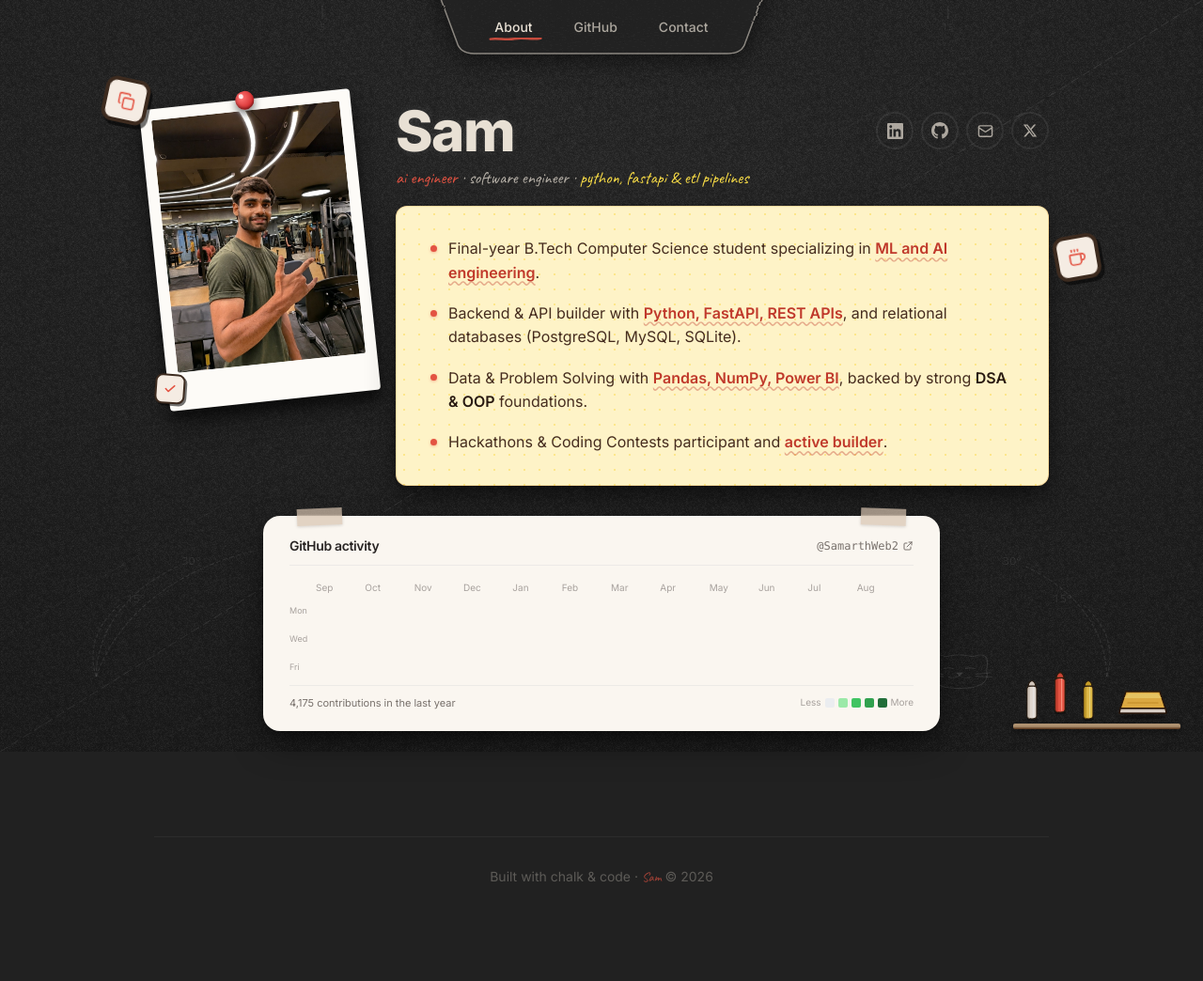
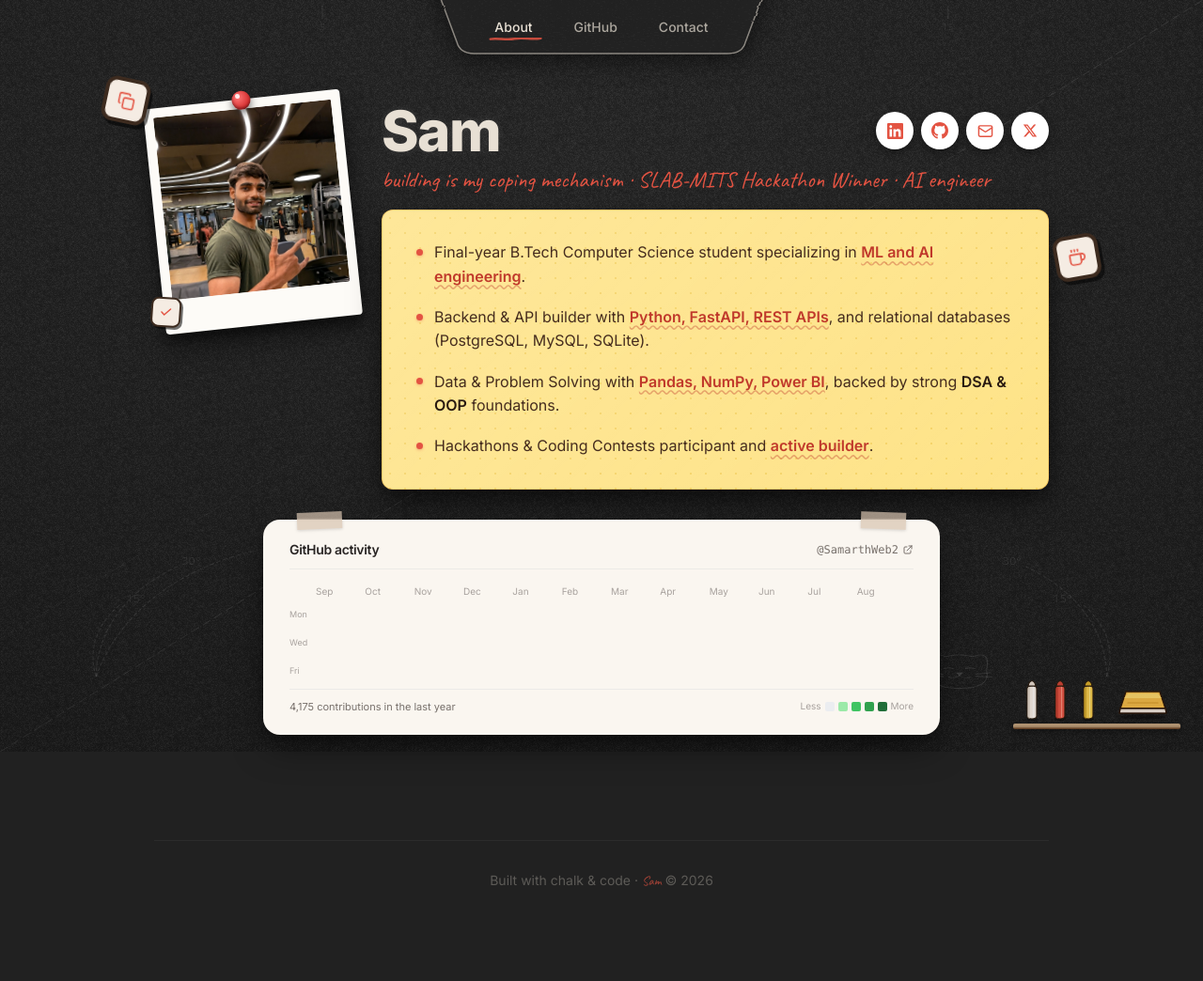
Before and after one commit to Samarthweb2/sam-portfolio, a Python web app: template templates/index.html in a window 1280 px wide. Shown: the whole page at 94% size. Before the commit the page ends 939 px from the top, so only its background shows below. Run offline with Jinja, Linux system fonts and the light colour scheme; the template is opened without the code that fills it, so the values that code supplies are empty; some libraries are stand-ins or nearby versions.

Commit message:
feat: updated headline in red, darker yellow sticky note with click wobble vibration, white circular social tags with coral red icons, exact polaroid proportions, and toggle-based chalk annotation cursor

```diff
--- a/static/css/style.css
+++ b/static/css/style.css
@@ -338,7 +338,7 @@ body {
   transform: translateY(-2px);
 }
 
-/* ---------- Polaroid Photo Card with Pushpin ---------- */
+/* ---------- Polaroid Photo Card with Pushpin (Arjun Exact Dimensions) ---------- */
 .polaroid-wrapper {
   position: relative;
   display: inline-block;
@@ -348,20 +348,20 @@ body {
 .polaroid-frame {
   position: relative;
   background: #fdfbf7;
-  padding: 10px 10px 34px 10px;
+  padding: 9px 9px 32px 9px;
   border-radius: 4px;
   box-shadow:
-    0 14px 28px rgba(0, 0, 0, 0.45),
-    0 10px 10px rgba(0, 0, 0, 0.35);
+    0 14px 28px rgba(0, 0, 0, 0.48),
+    0 8px 10px rgba(0, 0, 0, 0.32);
   transform: rotate(-6deg);
   transition: transform 0.35s cubic-bezier(0.34, 1.56, 0.64, 1), box-shadow 0.35s ease;
-  width: 200px;
+  width: 190px;
 }
 
 @media (min-width: 640px) {
   .polaroid-frame {
-    width: 225px;
-    padding: 12px 12px 40px 12px;
+    width: 210px;
+    padding: 10px 10px 36px 10px;
   }
 }
 
@@ -398,17 +398,17 @@ body {
 
 .polaroid-img {
   width: 100%;
-  height: 235px;
+  height: 180px;
   object-fit: cover;
-  object-position: center 22%;
+  object-position: center 15%;
   border-radius: 2px;
-  filter: contrast(1.03) saturate(1.02);
+  filter: contrast(1.04) saturate(1.02);
   display: block;
 }
 
 @media (min-width: 640px) {
   .polaroid-img {
-    height: 270px;
+    height: 195px;
   }
 }
 
@@ -420,19 +420,45 @@ body {
   transform: rotate(10deg);
 }
 
-/* ---------- Yellow Sticky Note Bio Card ---------- */
+/* ---------- Yellow Sticky Note Bio Card (Arjun Exact Darker Yellow & Tilt) ---------- */
 .yellow-note-card {
-  background-color: #FEF3C7;
-  background-image: radial-gradient(#FDE68A 0.75px, transparent 0.75px);
-  background-size: 16px 16px;
+  background-color: #FEE388;
+  background-image:
+    linear-gradient(135deg, rgba(255, 255, 255, 0.15) 0%, transparent 100%),
+    radial-gradient(#F5D366 0.75px, transparent 0.75px);
+  background-size: 100% 100%, 16px 16px;
   color: #3b2a1a;
   border-radius: 12px;
   padding: 1.5rem 1.75rem;
   box-shadow:
-    0 15px 35px -5px rgba(0, 0, 0, 0.45),
-    0 6px 12px rgba(0,0,0,0.25);
+    0 16px 36px -4px rgba(0, 0, 0, 0.52),
+    0 6px 14px rgba(0,0,0,0.28);
   position: relative;
-  border: 1px solid rgba(217, 119, 6, 0.22);
+  border: 1px solid rgba(217, 130, 6, 0.28);
+  --card-rot: 0.5deg;
+  transform: rotate(var(--card-rot));
+  cursor: pointer;
+  transition: box-shadow 0.2s ease;
+}
+
+.yellow-note-card:hover {
+  box-shadow:
+    0 20px 42px -4px rgba(0, 0, 0, 0.6),
+    0 8px 18px rgba(0,0,0,0.32);
+}
+
+/* Sticky Note Wobble / Vibration on Click */
+.sticky-wobble {
+  animation: stickyWobble 0.45s cubic-bezier(0.36, 0.07, 0.19, 0.97) both;
+}
+
+@keyframes stickyWobble {
+  0% { transform: rotate(var(--card-rot, 0deg)) scale(1); }
+  20% { transform: rotate(calc(var(--card-rot, 0deg) - 2.8deg)) scale(0.98); }
+  40% { transform: rotate(calc(var(--card-rot, 0deg) + 2.2deg)) scale(1.02); }
+  60% { transform: rotate(calc(var(--card-rot, 0deg) - 1.4deg)) scale(0.99); }
+  80% { transform: rotate(calc(var(--card-rot, 0deg) + 0.8deg)) scale(1.01); }
+  100% { transform: rotate(var(--card-rot, 0deg)) scale(1); }
 }
 
 @media (min-width: 640px) {
@@ -651,27 +677,32 @@ body {
   border-bottom: 1px solid rgba(255, 255, 255, 0.06);
 }
 
-/* ---------- Social Links ---------- */
+/* ---------- Social Links (Arjun Style: White Discs with Coral Red Icons) ---------- */
 .social-link {
   display: inline-flex;
   align-items: center;
   justify-content: center;
-  width: 44px;
-  height: 44px;
-  border-radius: 12px;
-  border: 2px solid rgba(255, 255, 255, 0.1);
-  color: var(--color-on-mat);
-  opacity: 0.7;
+  width: 36px;
+  height: 36px;
+  border-radius: 9999px;
+  background: #FFFFFF;
+  color: #E35342;
+  box-shadow: 0 4px 10px rgba(0, 0, 0, 0.35);
   text-decoration: none;
-  transition: all 0.25s ease;
+  transition: transform 0.2s ease, box-shadow 0.2s ease;
+}
+
+@media (min-width: 640px) {
+  .social-link {
+    width: 38px;
+    height: 38px;
+  }
 }
 
 .social-link:hover {
-  opacity: 1;
-  border-color: var(--color-accent);
-  color: var(--color-accent);
-  transform: translateY(-2px);
-  box-shadow: 0 4px 12px rgba(227, 83, 66, 0.2);
+  transform: translateY(-2px) scale(1.08);
+  box-shadow: 0 8px 20px rgba(227, 83, 66, 0.35);
+  color: #C0392B;
 }
 
 /* ---------- Tech Badge ---------- */
--- a/static/js/chalk-canvas.js
+++ b/static/js/chalk-canvas.js
@@ -1,7 +1,7 @@
 /**
  * Chalk Drawing Canvas & Red Pen Annotations
- * Allows visitors to click & draw/annotate anywhere on the chalkboard with red pen/chalk by default.
- * Features: Red pen/chalk default, 3 chalk colors, eraser mode, wipe-all (double-click duster).
+ * Allows visitors to activate chalk drawing mode from the shelf.
+ * When not active, user has normal cursor. When chalk is selected, cursor switches to chalk crosshair.
  */
 
 (function () {
@@ -9,12 +9,12 @@
 
   // ─── State ───
   let isDrawing = false;
-  let currentColor = '#E35342'; // Default: Signature Orange/Red Chalk/Pen
+  let currentColor = '#E35342'; // Signature Red Chalk/Pen
   let brushSize = 2.5;
   let isEraser = false;
   let lastX = 0;
   let lastY = 0;
-  let canvasActive = true;
+  let canvasActive = false; // Inactive by default so normal cursor is preserved
 
   // ─── DOM ───
   const canvas = document.getElementById('chalk-canvas');
@@ -31,7 +31,6 @@
       window.innerHeight
     );
 
-    // Save current drawing if canvas had size
     let tempCanvas;
     if (canvas.width > 0 && canvas.height > 0) {
       tempCanvas = document.createElement('canvas');
@@ -114,14 +113,15 @@
     };
   }
 
-  // ─── Global Pointer Events (Draw on click & drag anywhere) ───
+  // ─── Drawing Events (Active when chalk or eraser is chosen) ───
   window.addEventListener('pointerdown', function (e) {
-    // Ignore interactive UI elements like links, buttons, inputs, shelf
+    if (!canvasActive) return;
+
+    // Don't draw when clicking links, buttons, inputs, chalk-tray
     if (e.target.closest('a, button, input, select, textarea, .chalk-tray, [role="button"]')) {
       return;
     }
 
-    if (!canvasActive) return;
     isDrawing = true;
     const pos = getPos(e);
     lastX = pos.x;
@@ -142,63 +142,94 @@
 
   // ─── Chalk Shelf Selection ───
   const chalkButtons = document.querySelectorAll('[data-chalk-color]');
+  const dusterBtn = document.getElementById('duster-btn');
+
   chalkButtons.forEach(function (btn) {
     btn.addEventListener('click', function () {
+      const color = btn.dataset.chalkColor;
+
+      // If already active with this color, toggle OFF
+      if (canvasActive && !isEraser && currentColor === color) {
+        canvasActive = false;
+        canvas.classList.remove('active', 'eraser-mode');
+        btn.classList.remove('selected');
+        hideBubble();
+        return;
+      }
+
+      // Activate drawing mode with chosen color
       isEraser = false;
-      currentColor = btn.dataset.chalkColor;
+      currentColor = color;
       brushSize = 2.5;
       canvasActive = true;
+      canvas.classList.add('active');
+      canvas.classList.remove('eraser-mode');
 
-      // Highlight active chalk
       chalkButtons.forEach(function (b) { b.classList.remove('selected'); });
+      dusterBtn?.classList.remove('selected');
       btn.classList.add('selected');
-      document.getElementById('duster-btn')?.classList.remove('selected');
 
-      showBubble();
+      const colorName = color === '#E35342' ? 'Red' : color === '#F2C94C' ? 'Yellow' : 'White';
+      showBubble(`${colorName} chalk active! Click & drag anywhere to annotate :)`);
     });
   });
 
-  // Set default selected button (orange/red chalk)
-  const defaultRedBtn = document.querySelector('[data-chalk-color="#E35342"]');
-  if (defaultRedBtn) {
-    chalkButtons.forEach(function (b) { b.classList.remove('selected'); });
-    defaultRedBtn.classList.add('selected');
-  }
-
   // ─── Duster / Eraser ───
-  const dusterBtn = document.getElementById('duster-btn');
   if (dusterBtn) {
     dusterBtn.addEventListener('click', function () {
+      if (canvasActive && isEraser) {
+        // Toggle off
+        canvasActive = false;
+        isEraser = false;
+        canvas.classList.remove('active', 'eraser-mode');
+        dusterBtn.classList.remove('selected');
+        hideBubble();
+        return;
+      }
+
       isEraser = true;
+      canvasActive = true;
+      canvas.classList.add('active', 'eraser-mode');
+
       chalkButtons.forEach(function (b) { b.classList.remove('selected'); });
       dusterBtn.classList.add('selected');
+      showBubble('Eraser active! Click & drag to erase chalk lines.');
     });
 
     dusterBtn.addEventListener('dblclick', function () {
-      // Wipe everything
+      // Wipe all
       ctx.clearRect(0, 0, canvas.width, canvas.height);
       isEraser = false;
-      // Re-select red chalk
+      canvasActive = false;
+      canvas.classList.remove('active', 'eraser-mode');
       chalkButtons.forEach(function (b) { b.classList.remove('selected'); });
-      if (defaultRedBtn) defaultRedBtn.classList.add('selected');
       dusterBtn.classList.remove('selected');
-      currentColor = '#E35342';
+      showBubble('Board wiped clean!');
+      setTimeout(hideBubble, 1800);
     });
   }
 
   // ─── Bubble Message ───
-  let bubbleShown = false;
-  function showBubble() {
-    if (bubbleShown) return;
-    bubbleShown = true;
+  let bubbleTimer = null;
+  function showBubble(msg) {
+    const bubble = document.getElementById('chalk-bubble');
+    if (!bubble) return;
+    const textEl = bubble.querySelector('.chalk-bubble');
+    if (textEl && msg) {
+      textEl.textContent = msg;
+    }
+    bubble.style.opacity = '1';
+    bubble.style.transform = 'translateY(0)';
+
+    clearTimeout(bubbleTimer);
+    bubbleTimer = setTimeout(hideBubble, 3500);
+  }
+
+  function hideBubble() {
     const bubble = document.getElementById('chalk-bubble');
     if (bubble) {
-      bubble.style.opacity = '1';
-      bubble.style.transform = 'translateY(0)';
-      setTimeout(function () {
-        bubble.style.opacity = '0';
-        bubble.style.transform = 'translateY(12px)';
-      }, 4000);
+      bubble.style.opacity = '0';
+      bubble.style.transform = 'translateY(12px)';
     }
   }
 
--- a/static/js/main.js
+++ b/static/js/main.js
@@ -125,9 +125,21 @@
       });
   }
 
-  if (heatmapContainer) {
-    fetchRealGitHubActivity();
+  // ─── Interactive Sticky Note & Card Wobble / Vibration on Click ───
+  function attachWobble(selector) {
+    const el = document.querySelector(selector);
+    if (!el) return;
+    el.addEventListener('click', function (e) {
+      if (e.target.closest('a, button, input, [role="button"]')) return;
+      el.classList.remove('sticky-wobble');
+      void el.offsetWidth; // trigger reflow
+      el.classList.add('sticky-wobble');
+    });
   }
+
+  attachWobble('.yellow-note-card');
+  attachWobble('.github-card');
+  attachWobble('.polaroid-frame');
 
   // ─── Current Year in Footer ───
   const yearEl = document.getElementById('current-year');
--- a/templates/index.html
+++ b/templates/index.html
@@ -72,7 +72,7 @@
   </script>
 </head>
 
-<body class="min-h-full cursor-crosshair">
+<body class="min-h-full">
 
   <!-- ============================================================
        CHALKBOARD BACKGROUND
@@ -159,7 +159,7 @@
   </div>
 
   <!-- ============================================================
-       CHALK DRAWING CANVAS (Active Red Pen Annotations Everywhere)
+       CHALK DRAWING CANVAS (Active when chalk is chosen from shelf)
        ============================================================ -->
   <canvas id="chalk-canvas" class="chalk-canvas fixed inset-0 pointer-events-none z-10" aria-hidden="true"></canvas>
 
@@ -181,9 +181,9 @@
             </svg>
           </button>
         </div>
-        <!-- Orange/Red Chalk (Default selected) -->
+        <!-- Orange/Red Chalk -->
         <div class="animate-chalk-2">
-          <button type="button" class="chalk-btn selected" data-chalk-color="#E35342" aria-label="Red Chalk (Warm Accent)" title="Red Chalk/Pen (Click to draw)">
+          <button type="button" class="chalk-btn" data-chalk-color="#E35342" aria-label="Red Chalk (Warm Accent)" title="Red Chalk/Pen (Click to draw)">
             <svg width="16" height="46" viewBox="0 0 16 46" fill="none" xmlns="http://www.w3.org/2000/svg" class="overflow-visible">
               <ellipse cx="8" cy="43" rx="6" ry="2" fill="rgba(0,0,0,0.4)" />
               <path d="M3 11 C3 9 4.5 8 8 8 C11.5 8 13 9 13 11 L13 40 C13 42 11.5 43 8 43 C4.5 43 3 42 3 40 Z" fill="#E35342" stroke="#2A1B0E" stroke-width="1.2" />
@@ -371,9 +371,9 @@
             </div>
           </div>
 
-          <!-- Tagline with Highlights (Clean & concise like Arjun's) -->
-          <p class="font-hand text-base sm:text-lg text-on-mat/75 leading-relaxed mb-4">
-            <span class="text-accent">ai engineer</span> · software engineer · <span class="text-yellow-300">python, fastapi & etl pipelines</span>
+          <!-- Headline in Red Color (Arjun's exact style) -->
+          <p class="font-hand text-lg sm:text-xl md:text-2xl text-[#E35342] leading-relaxed mb-4">
+            building is my coping mechanism · SLAB-MITS Hackathon Winner · AI engineer
           </p>
 
           <!-- ============================================================
```
